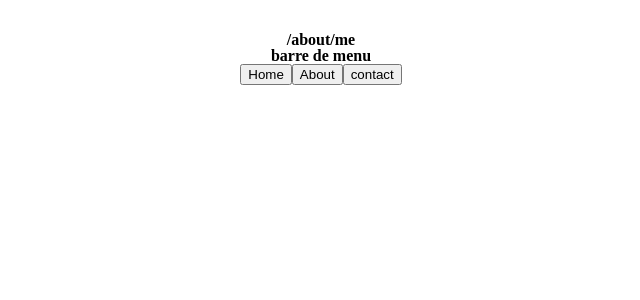
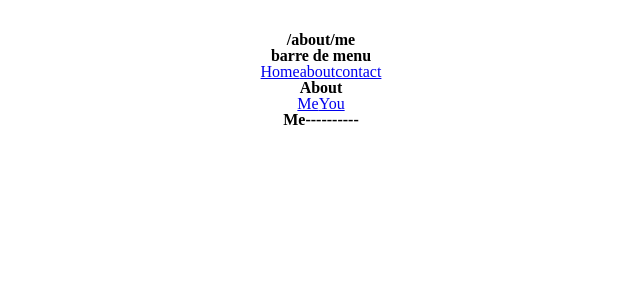
Before and after one commit to GeremyColley/REACT-ROUTER, a React (Vite) app: page /about/me in a window 1280 px wide. Shown: the top 300 px of the page, without its empty margins (319-959 px from the left). Built offline with nearby package versions, Linux system fonts and the light colour scheme.

Commit message:
Test Link et sous pages

```diff
--- a/src/App.jsx
+++ b/src/App.jsx
@@ -1,23 +1,40 @@
 import './App.css'
 import { BrowserRouter as Router ,
-  Route,
-  Link,
-  Routes } from "react-router-dom"
+  Routes,
+  Route } from "react-router-dom"
 import Home from "./pages/Home";
 import Contact from "./pages/Contact";
 import About from "./pages/About";
 import Header from './components/Header';
+import You from './pages/You';
+import Me from './pages/Me';
 
+/*****************************************************
+ *
+ *
+ * Router :
+ *
+ * Switch :
+ *
+ *
+ * Link : pour naviguer souvent déclarer dans un composant annexe.
+ *
+ *
+ *
+ */
 
 function App() {
   return (
     <Router>
       <Header />
       <Routes>
-        <Route path="/" exact element={<Home />} />
-        <Route path="/about" element={<About />} />
+        <Route path="/" element={<Home />} />
+        <Route path="/about" element={<About />}>
+          <Route path="/about/me" element={<Me />} />
+          <Route path="/about/you" element={<You />} />
+        </Route>
         <Route path="/contact" element={<Contact />} />
-        <Route path="*">Not found</Route>
+
       </Routes>
     </Router>
   )
--- a/src/components/Header.jsx
+++ b/src/components/Header.jsx
@@ -1,10 +1,11 @@
-import { useNavigate, useLocation } from "react-router-dom";
+import { useLocation , Link} from "react-router-dom"; // Import des hooks spécifique de React-Router-Dom
 
 const Header = () => {
 
-    const navigate = useNavigate();
-    const location = useLocation();
+    //const navigate = useNavigate(); // Pour utiliser navigate pour pouvoir effectuer les redirections
+    const location = useLocation(); // Pour savoir dans quel route on est. Pour utiliser location.pathname
     console.log(location.pathname);
+
     return (
         <div>
             <h2>{location.pathname}</h2>
@@ -13,11 +14,17 @@ const Header = () => {
                     <h1>barre de menu</h1>
                 </div>
             )}
-            <button onClick={() => {navigate("/");}}>Home</button>
-            <button onClick={() => {navigate("/about");}}>About</button>
-            <button onClick={() => {navigate("/contact");}}>contact</button>
+            <Link to="/">Home</Link>
+            <Link to="/about">about</Link>
+            <Link to="/contact">contact</Link>
         </div>
     );
 };
 
 export default Header;
+
+/*
+    <button onClick={() => {navigate("/");}}>Home</button>
+    <button onClick={() => {navigate("/about");}}>About</button>
+    <button onClick={() => {navigate("/contact");}}>contact</button>
+    */
--- a/src/pages/About.jsx
+++ b/src/pages/About.jsx
@@ -1,9 +1,15 @@
-import { useNavigate } from "react-router-dom";
+import { Link, Outlet } from "react-router-dom";
+
 
 const About = () => {
     return (
         <div>
             <h1>About</h1>
+            <nav>
+                <Link to="/about/me">Me</Link>
+                <Link to="/about/You">You</Link>
+            </nav>
+            <Outlet />
         </div>
     );
 };
--- /dev/null
+++ b/src/pages/Me.jsx
@@ -0,0 +1,11 @@
+
+
+const Me = () => {
+    return (
+        <div>
+            <h1>Me----------</h1>
+        </div>
+    );
+};
+
+export default Me;
--- /dev/null
+++ b/src/pages/You.jsx
@@ -0,0 +1,11 @@
+
+
+const You = () => {
+    return (
+        <div>
+            <h1>You------</h1>
+        </div>
+    );
+};
+
+export default You;
```
